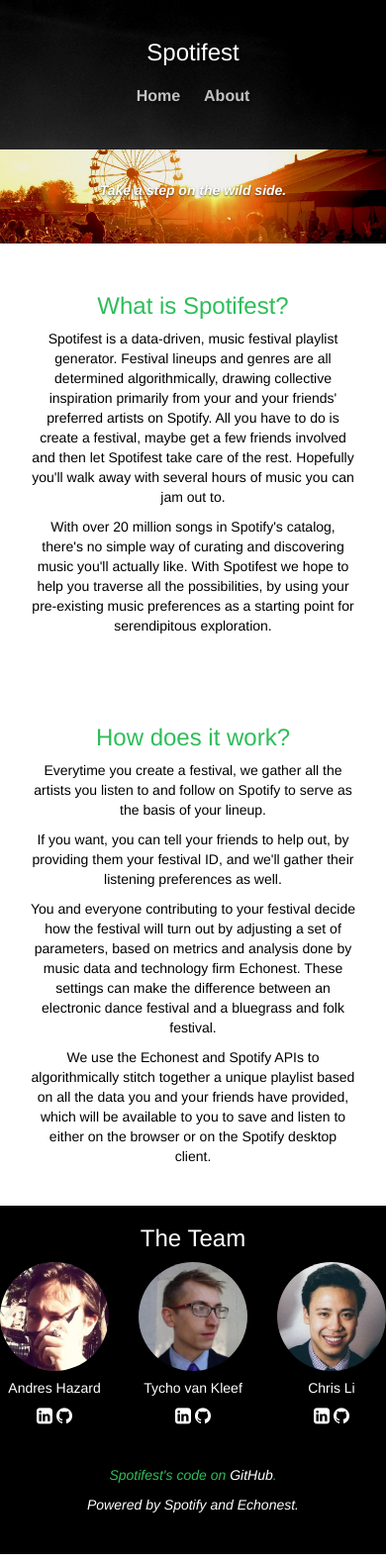
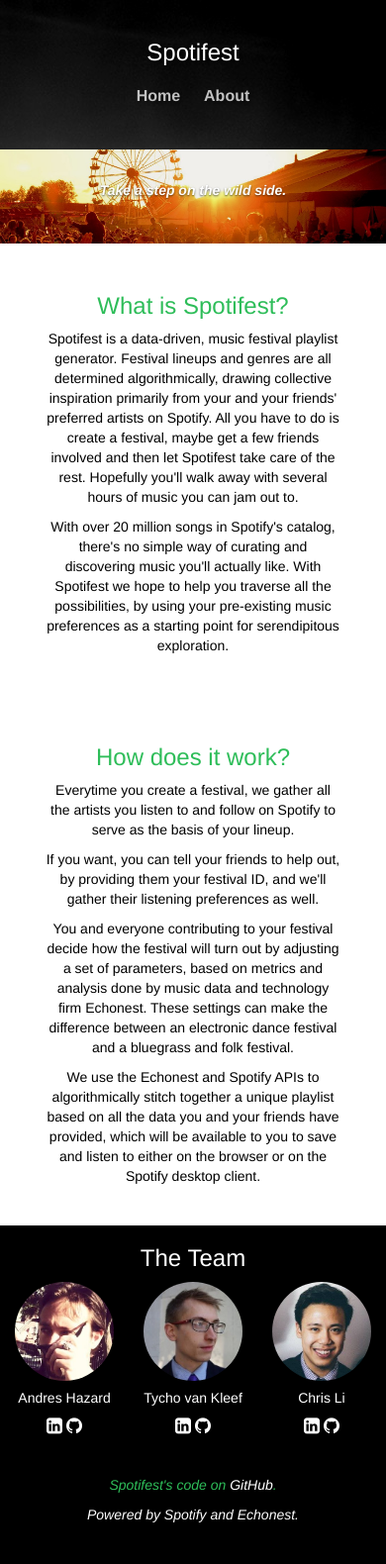
Before and after one commit to LiYChristopher/spotifest, a Flask app: template library/templates/about.html in a window 390 px wide. Shown: the whole page at 99% size. Run offline with Flask 2, Linux system fonts and the light colour scheme; the template is opened without the code that fills it, so the values that code supplies are empty; some libraries are stand-ins or nearby versions.

Commit message:
fixed margin problems on about page, and other minor changes

```diff
--- a/library/static/stylesheet.css
+++ b/library/static/stylesheet.css
@@ -87,7 +87,6 @@ body {
 
 body {
   height: 100%;
-  background-image: url('/static/background.png');
   background-color: #333;
 }
 
@@ -120,6 +119,13 @@ p {
 
 /* Extra small settings for About page */
 @media only screen and (max-width : 480px) {
+  body {
+    max-width: 100%;
+  }
+  .row {
+    margin-right: 0;
+    margin-left: 0;
+  }
   .about-heading {
     text-shadow: none;
     color:  #2ebd59;
@@ -166,6 +172,7 @@ p {
   width: 100%;
   height: 100%; /* For at least Firefox */
   min-height: 100%;
+  background-image: url('/static/background.png');
   -webkit-box-shadow: inset 0 0 100px rgba(0,0,0,.5);
           box-shadow: inset 0 0 100px rgba(0,0,0,.5);
 }
--- a/library/templates/about.html
+++ b/library/templates/about.html
@@ -1,29 +1,31 @@
 {% extends 'base.html' %}
 
 {% block body %}
-<body>
+<body style="background-image:url('/static/background.png')">
+
+<!-- Block Nav-->
 <div class='cover-container'>
-<!-- Block Nav-->
 {% block nav %}
 	{{ super() }}
 {% endblock %}
 </div>
-
 {% block content %}
 
 	<!-- Stock image -->
-	<div class='carousel-inner'>
-		<img class='full-width img-responsive' src='/static/about_img.jpg'></img>
+	<div class='row marginless '>
+		<div class='carousel-inner'>
+			<img class='full-width img-responsive' src='/static/about_img.jpg'></img>
 
-		<div class='carousel-caption'>
-			<h2> Take a step on the wild side.</h2>
+			<div class='carousel-caption'>
+				<h2> Take a step on the wild side.</h2>
+			</div>
 		</div>
 	</div>
 
 
 	<div class='row marginless' style='background-color:white'>
 		<!-- What is Spotifest? -->
-
+		<div class='cover-container'>
 		<div class='col-md-6 col-sm-6'>
 			<div class='inner'>
 			<h3 class='about-heading'>What is Spotifest?</h3>
@@ -46,6 +48,7 @@
 			<p class='about-text'>We use the Echonest and Spotify APIs to algorithmically stitch together a unique playlist based on all the data you and your friends have provided, which will be available to you to save and listen to either on the browser or on the Spotify desktop client. </p>
 			</div>
 		</div>
+		</div>
 	</div>
 	<!-- About Us -->
 	<div class='row marginless about-team'>
@@ -55,6 +58,7 @@
 	</div>
 	<div class='row marginless about-team'>
 		<!-- Andres -->
+		<div class='cover-container'>
 		<div class='col-md-4 col-xs-4 text-center'>
 			<img class='img-circle img-responsive center-block' src='/static/andres_crop.jpeg'></img>
 			<h5> Andres Hazard </h5>
@@ -82,10 +86,11 @@
 			<a href="https://github.com/LiYChristopher"><span class="fa fa-github fa-lg"></span></a>
 			</p>
 		</div>
+		</div>
 	</div>
 	<!-- Block footer-->
 	{% endblock %} <!-- content -->
-	<div class='about-team'>
+	<div class='row marginless about-team'>
 
 	{% block footer %}
 		{{ super() }}
```
